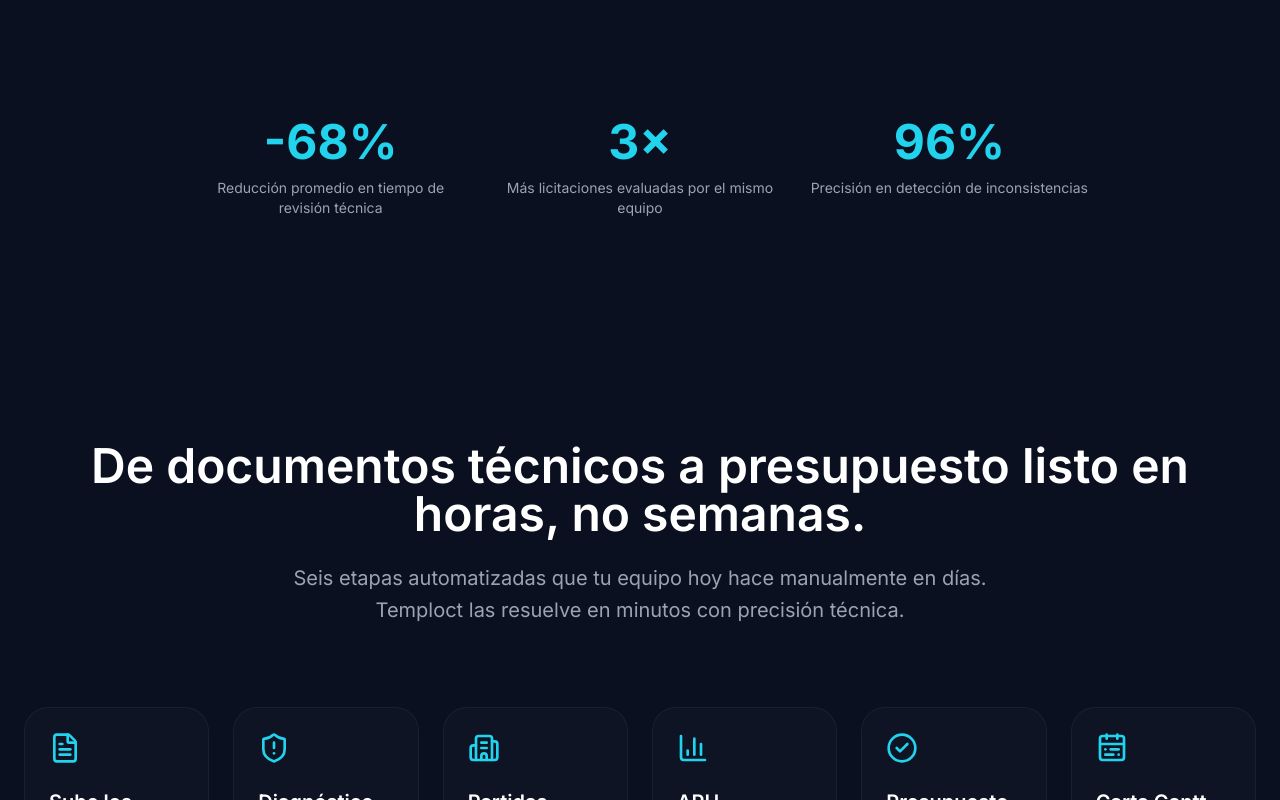
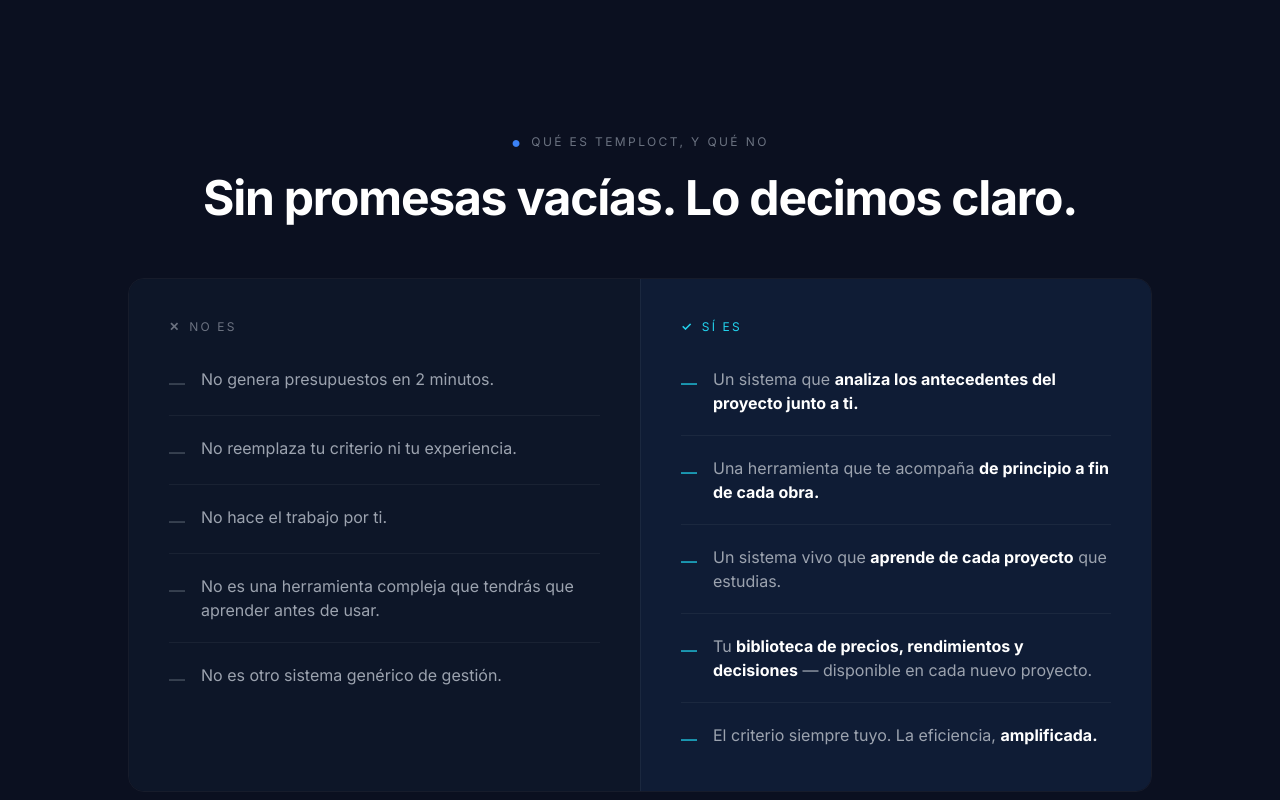
Before and after one commit to camqdesign/temploct-landing1, a React (Vite) app: page / in a window 1280 px wide. Shown: the part 2420-3220 px from the top of the page. Built offline with nearby package versions, Linux system fonts and the light colour scheme.

Commit message:
nueva seccion que es y que no

```diff
--- a/src/App.jsx
+++ b/src/App.jsx
@@ -245,6 +245,77 @@
             <p>
               Cuando los equipos rotan, los criterios, los aprendizajes y los precios trabajados con esfuerzo tienden a dispersarse. Cada empresa tiene sus procesos — pero mantener esa memoria viva y accesible es uno de los desafíos más difíciles del rubro.
             </p>
+          </motion.div>
+
+        </div>
+      </section>
+
+      {/* QUÉ ES Y QUÉ NO */}
+      <section className="px-6 py-28 relative z-10">
+        <div className="max-w-5xl mx-auto">
+
+          {/* Header */}
+          <div className="text-center mb-14">
+            <div className="flex items-center justify-center gap-2 text-xs text-gray-500 uppercase tracking-[0.2em] mb-6">
+              <span className="text-blue-500 text-base leading-none">●</span>
+              Qué es Temploct, y qué no
+            </div>
+            <h2 className="text-4xl sm:text-5xl font-bold tracking-tight text-white">
+              Sin promesas vacías. Lo decimos claro.
+            </h2>
+          </div>
+
+          {/* Dos columnas */}
+          <motion.div
+            initial={{ opacity: 0, y: 30 }}
+            whileInView={{ opacity: 1, y: 0 }}
+            transition={{ duration: 0.7 }}
+            viewport={{ once: true }}
+            className="grid md:grid-cols-2 rounded-2xl overflow-hidden border border-white/5"
+          >
+            {/* NO ES */}
+            <div className="bg-[#0d1628] p-10">
+              <div className="flex items-center gap-2 text-xs text-gray-500 uppercase tracking-[0.18em] mb-8">
+                <span className="text-gray-500 font-bold">✕</span>
+                No es
+              </div>
+              <ul className="space-y-5">
+                {[
+                  'No genera presupuestos en 2 minutos.',
+                  'No reemplaza tu criterio ni tu experiencia.',
+                  'No hace el trabajo por ti.',
+                  'No es una herramienta compleja que tendrás que aprender antes de usar.',
+                  'No es otro sistema genérico de gestión.',
+                ].map((item, i) => (
+                  <li key={i} className="flex items-start gap-4 text-gray-400 text-sm md:text-base border-t border-white/5 pt-5 first:border-0 first:pt-0">
+                    <span className="text-gray-600 mt-1 shrink-0">—</span>
+                    {item}
+                  </li>
+                ))}
+              </ul>
+            </div>
+
+            {/* SÍ ES */}
+            <div className="bg-[#0f1c35] p-10 border-l border-white/5">
+              <div className="flex items-center gap-2 text-xs text-cyanGlow uppercase tracking-[0.18em] mb-8">
+                <span className="font-bold">✓</span>
+                Sí es
+              </div>
+              <ul className="space-y-5">
+                {[
+                  <span>Un sistema que <strong className="text-white">analiza los antecedentes del proyecto junto a ti.</strong></span>,
+                  <span>Una herramienta que te acompaña <strong className="text-white">de principio a fin de cada obra.</strong></span>,
+                  <span>Un sistema vivo que <strong className="text-white">aprende de cada proyecto</strong> que estudias.</span>,
+                  <span>Tu <strong className="text-white">biblioteca de precios, rendimientos y decisiones</strong> — disponible en cada nuevo proyecto.</span>,
+                  <span>El criterio siempre tuyo. La eficiencia, <strong className="text-white">amplificada.</strong></span>,
+                ].map((item, i) => (
+                  <li key={i} className="flex items-start gap-4 text-gray-400 text-sm md:text-base border-t border-white/5 pt-5 first:border-0 first:pt-0">
+                    <span className="text-cyanGlow mt-1 shrink-0">—</span>
+                    {item}
+                  </li>
+                ))}
+              </ul>
+            </div>
           </motion.div>
 
         </div>
```
